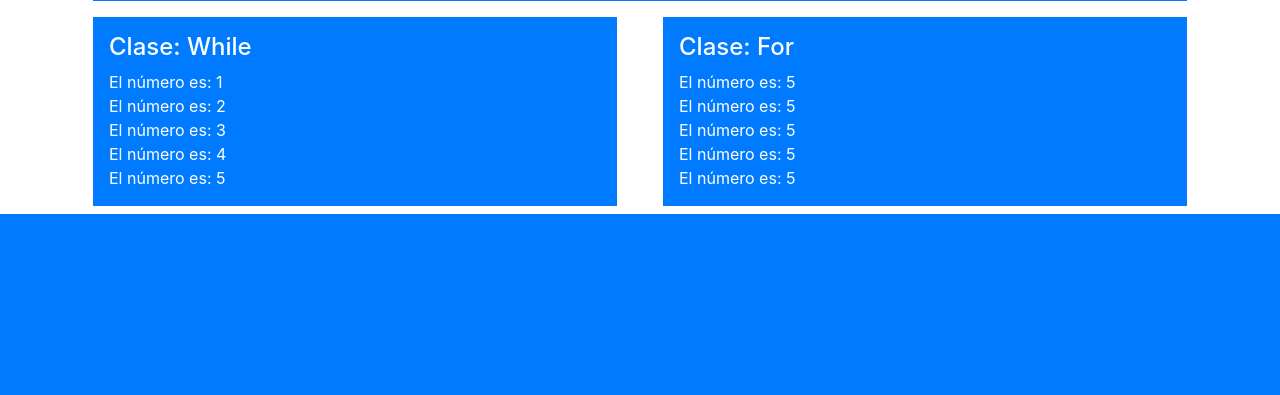
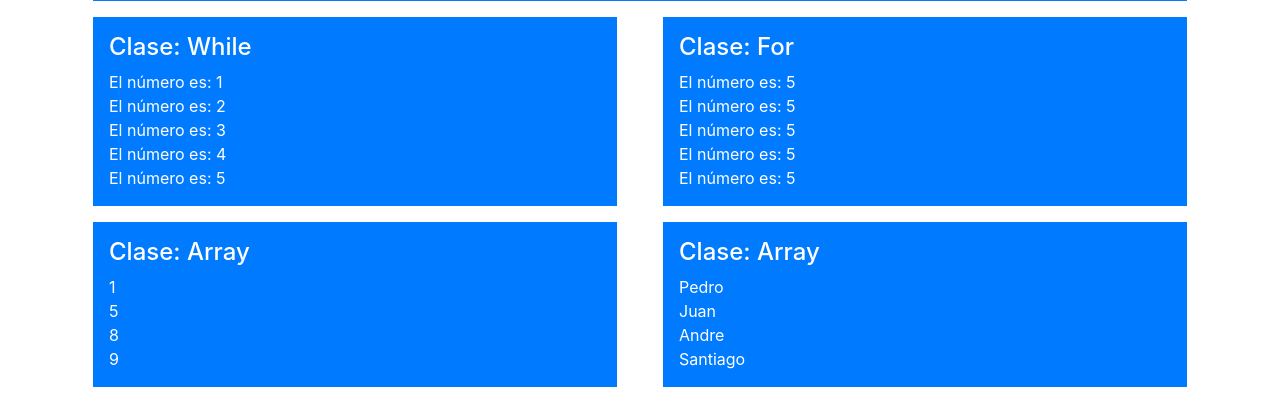
Before and after one commit to david-dc381/PHP-Console, a PHP site: page / in a window 1280 px wide. Shown: the part 883-1278 px from the top of the page. Before the commit the page ends 1097 px from the top, so only its background shows below. Run offline with PHP 8.4, Linux system fonts and the light colour scheme.

Commit message:
Agregamos Arrays

```diff
--- a/index.php
+++ b/index.php
@@ -152,6 +152,35 @@
             </div>
         </div>
 
+        <div class="row">
+            <div class="col-6">
+                <div class="p-3 m-2 bg-primary text-white">
+                    <h4>Clase: Array</h4>
+                    <?php
+                        $numero = [1,5,8,9];
+
+                        for ($i=0; $i < count($numero) ; $i++) {
+                            echo $numero[$i]. "<br>";
+                        }
+
+                    ?>
+                </div>
+            </div>
+
+            <div class="col-6">
+                <div class="p-3 m-2 bg-primary text-white">
+                    <h4>Clase: Array</h4>
+                    <?php
+                      $names = ["Pedro", "Juan", "Andre", "Santiago"];
+
+                      for ($i=0; $i < count($names) ; $i++) {
+                          echo $names[$i]. "<br>";
+                      }
+                    ?>
+                </div>
+            </div>
+        </div>
+
 
     </div>
 
```
